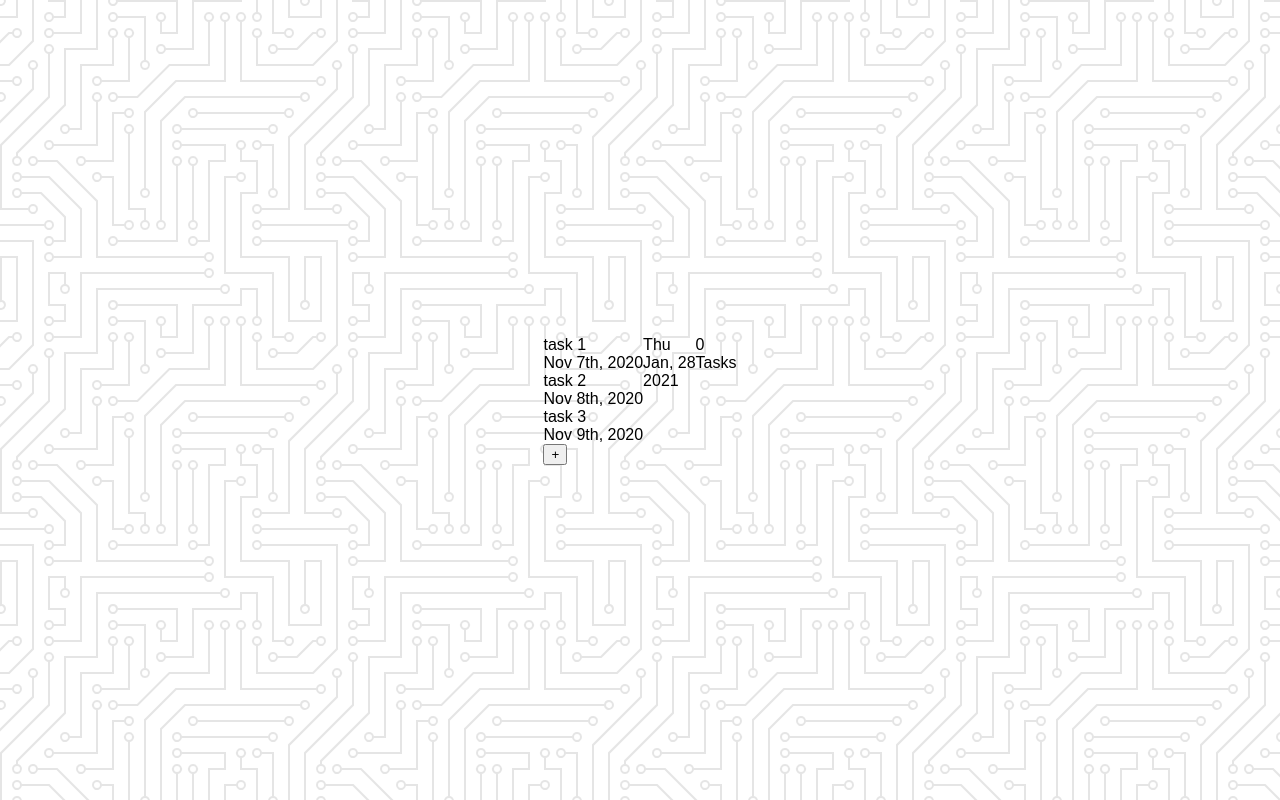
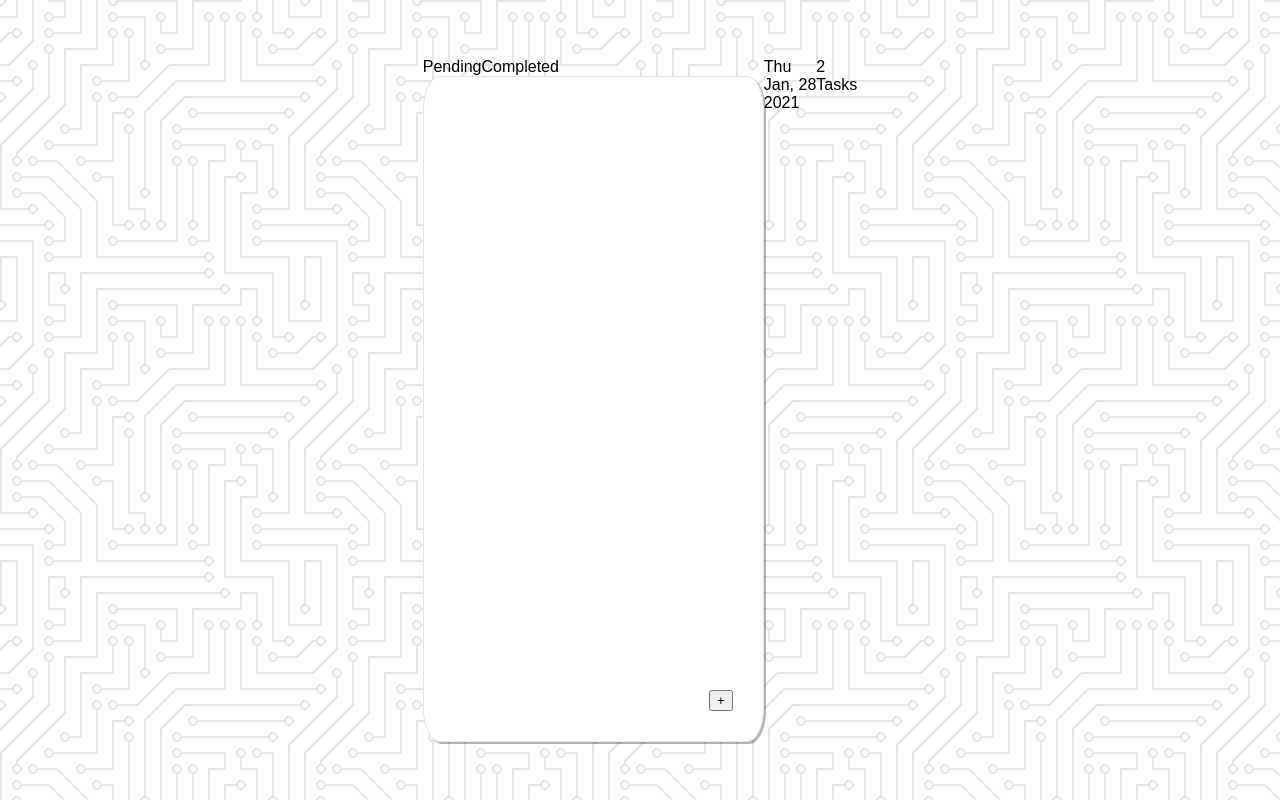
Before and after one commit to ryuuohlee/Creative-Softwares-Challenge, a React (Create React App) app in the folder to-do/: page / in a window 1280 px wide. Built offline with nearby package versions, Linux system fonts and the light colour scheme.

Commit message:
Feature: fitlered view added

```diff
--- a/to-do/src/components/CurrentDate/CurrentDate.js
+++ b/to-do/src/components/CurrentDate/CurrentDate.js
@@ -3,7 +3,6 @@ import React from 'react';
 
 const CurrentDate = (props) => {
   const { date } = props;
-  console.log(props)
     return (
       <div className="currentDate">
         <div className="dayOfWeek">
--- a/to-do/src/components/OpenTasks/OpenTasks.js
+++ b/to-do/src/components/OpenTasks/OpenTasks.js
@@ -3,7 +3,6 @@ import React from 'react';
 
 const OpenTasks = (props) => {
   const { open } = props;
-  console.log(props)
     return (
       <div className="openTasks">
         <div className="count">
--- a/to-do/src/components/Task/Task.js
+++ b/to-do/src/components/Task/Task.js
@@ -2,10 +2,12 @@ import React from 'react';
 
 
 const Task = (props) => {
-  console.log(props)
   const { date, priority, status, task } = props;
     return (
       <div className="Tasks">
+        <input
+          type="checkbox"
+        />
         <div className="classState">
         </div>
         <div className="classLabel">
--- a/to-do/src/components/TaskList/TaskList.js
+++ b/to-do/src/components/TaskList/TaskList.js
@@ -2,6 +2,7 @@ import React, { useState } from 'react';
 import Task from '../Task/Task.js';
 import TaskModal from '../TaskModal/TaskModal.js';
 import Modal from 'react-modal';
+import { ListContainer, AddTask } from './TaskListStyle.js';
 
 
 const TaskList = (props) => {
@@ -18,7 +19,7 @@ const TaskList = (props) => {
   }
 
     return (
-      <div>
+      <ListContainer className="listContainer">
         <div className="list">
           {tasks.map(task => {
             return <Task
@@ -30,9 +31,9 @@ const TaskList = (props) => {
                     })
           }
         </div>
-        <div className="addTask">
+        <AddTask className="addTask">
           <button onClick={openModal}>+</button>
-        </div>
+        </AddTask>
         <Modal
                 appElement={document.getElementById('app')}
                 ariaHideApp={false}
@@ -61,7 +62,7 @@ const TaskList = (props) => {
                 <button onClick={closeModal}>X</button>
                 <TaskModal />
         </Modal>
-      </div>
+      </ListContainer>
     );
 }
 
--- /dev/null
+++ b/to-do/src/components/TaskList/TaskListStyle.js
@@ -0,0 +1,21 @@
+import styled from 'styled-components';
+
+export const ListContainer = styled.div`
+  display: table;
+  background-color: white;
+  border: 1px solid rgba(0, 0, 0, 0.1);
+  border-radius: 5%;
+  box-shadow: 2px 2px rgba(0, 0, 0, 0.3);
+  height: auto;
+  min-height: 600px;
+  width: auto;
+  min-width: 275px;
+  padding: 2rem;
+  position: relative;
+`;
+
+export const AddTask = styled.div`
+  position: absolute;
+  right: 30px;
+  bottom: 30px;
+`
--- a/to-do/src/container/App/App.js
+++ b/to-do/src/container/App/App.js
@@ -8,17 +8,35 @@ import { AppStyle } from './AppStyles.js'
 const App = () => {
   const date = new Date();
   const dateParse = date.toString().split(' ');
-  const [openTasks, setOpenTasks] = useState(0)
   const [taskList, setTasks] = useState([{task:'task 1', priority:'Low', date:'Nov 7th, 2020', status: false}, {task:'task 2', priority:'Medium', date:'Nov 8th, 2020', status: false}, {task:'task 3', priority:'high', date:'Nov 9th, 2020', status: true}])
   const [view, setView] = useState('Pending');
+  const openTasks = taskList.filter(task => !task.status).length;
+  const [listView, setListView] = useState([]);
 
-  console.log(dateParse)
+  const handleListView = (event) => {
+    console.log(event);
+    if(event.target.outerText==="Pending") {
+      setListView(taskList.filter(task => task.status===false))
+    }
+    else {
+      setListView(taskList.filter(task => task.status===true))
+    }
+  }
 
     return (
       <AppStyle className="App">
-        <TaskList tasks={taskList} />
-        <CurrentDate date={dateParse} />
-        <OpenTasks open={openTasks} />
+        <div>
+          <span onClick={handleListView}>Pending</span><span onClick={handleListView}>Completed</span>
+        <div>
+          <TaskList tasks={listView} />
+        </div>
+        </div>
+        <div>
+          <CurrentDate date={dateParse} />
+        </div>
+        <div>
+          <OpenTasks open={openTasks} />
+        </div>
       </AppStyle>
     );
 }
```
Also changed, not shown: 1 other file (tests, documents, lock files or other folders).
